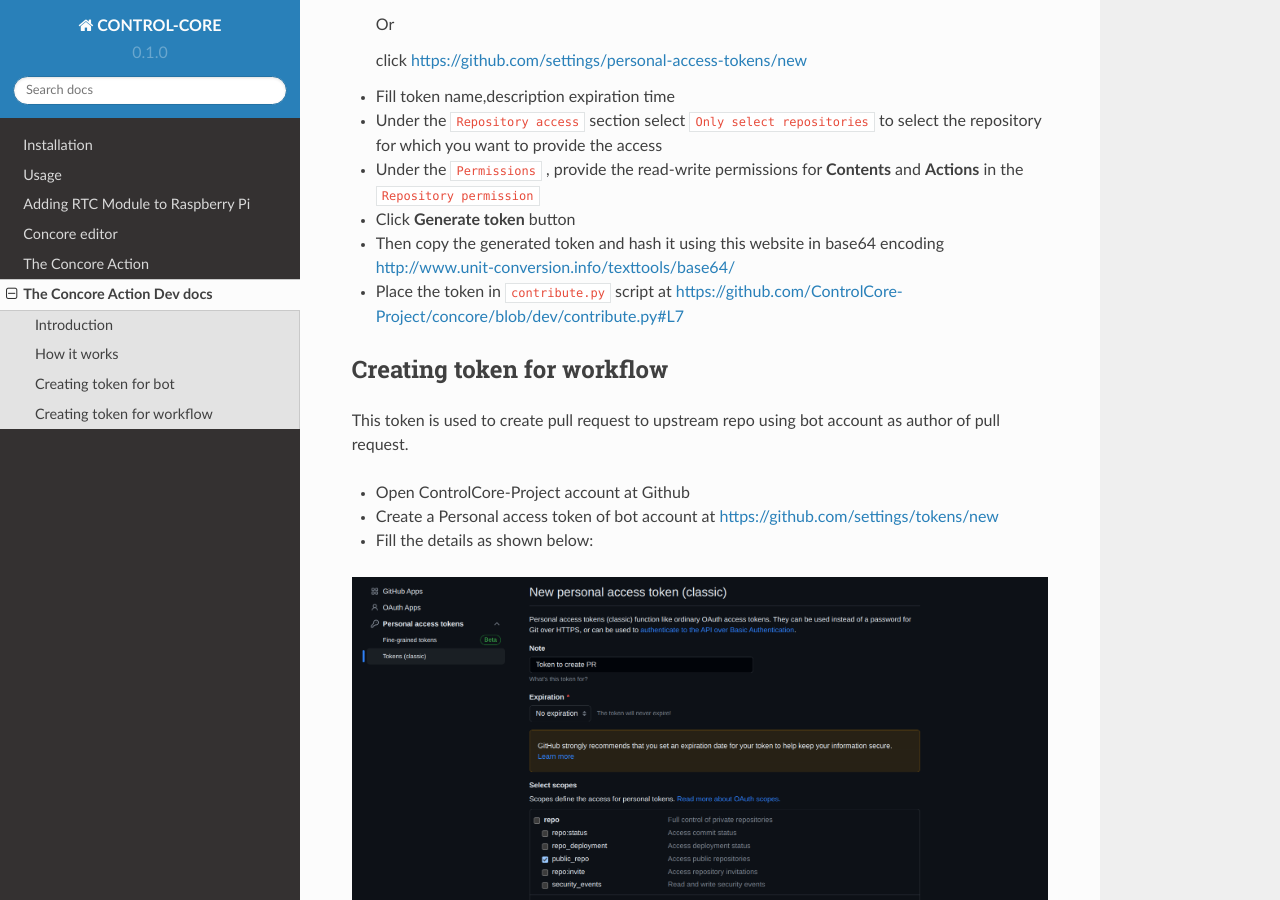
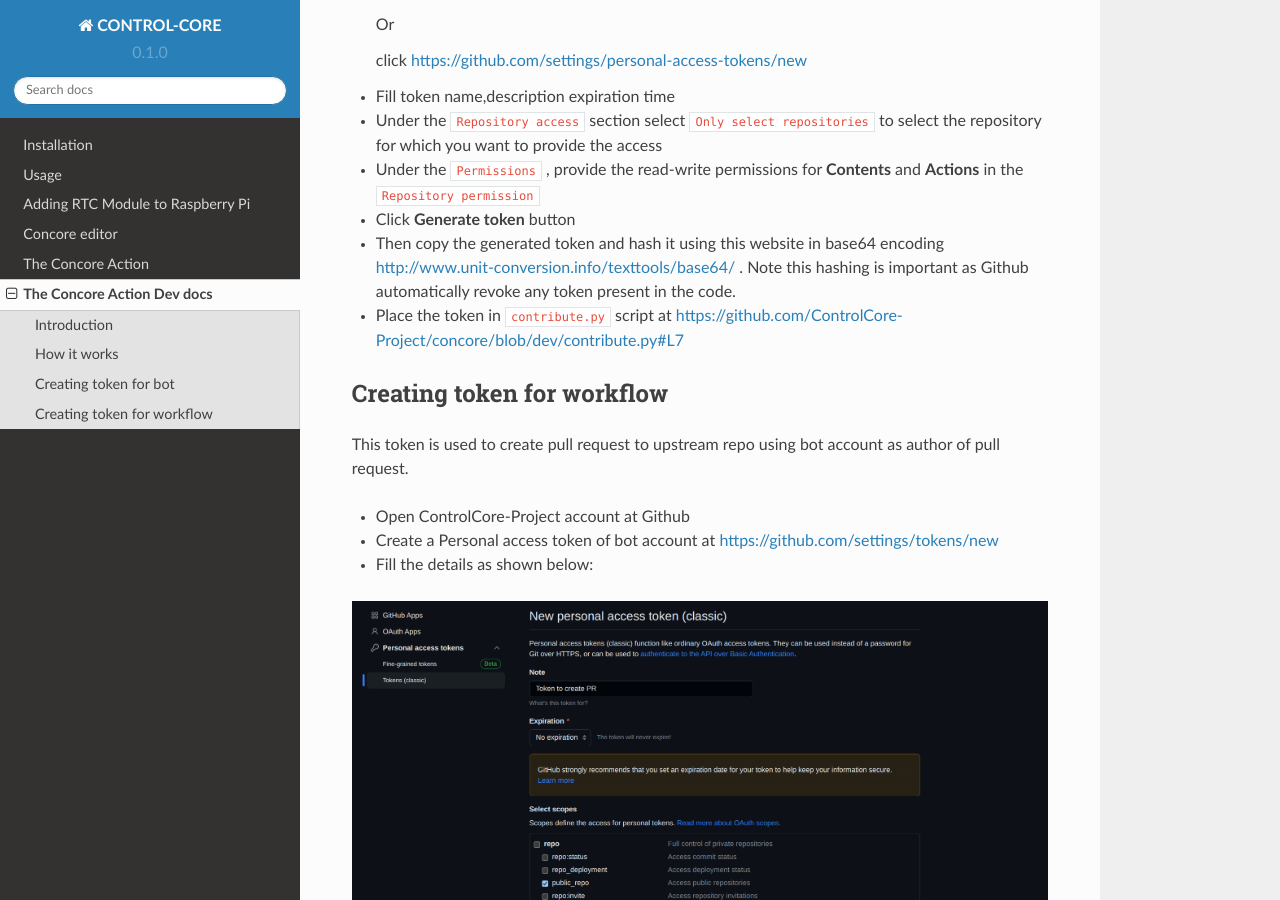
Before and after one commit to ControlCore-Project/documentation, a Sphinx documentation site: the page built from docs/source/contributeactiondev.rst, in a window 1280 px wide and 900 px high, scrolled down 1896 px. Built offline with Sphinx 7.4.7 and the Read the Docs theme 2.0.0, drawn with Linux system fonts in a browser that asks for light colours.

Commit message:
Update contributeactiondev.rst

```diff
--- a/docs/source/contributeactiondev.rst
+++ b/docs/source/contributeactiondev.rst
@@ -54,7 +54,7 @@
 
 - Click **Generate token** button
 
-- Then copy the generated token and hash it using this website in base64 encoding http://www.unit-conversion.info/texttools/base64/
+- Then copy the generated token and hash it using this website in base64 encoding http://www.unit-conversion.info/texttools/base64/ . Note this hashing is important as Github automatically revoke any token present in the code.
 
 - Place the token in ``contribute.py`` script at https://github.com/ControlCore-Project/concore/blob/dev/contribute.py#L7
 
```
